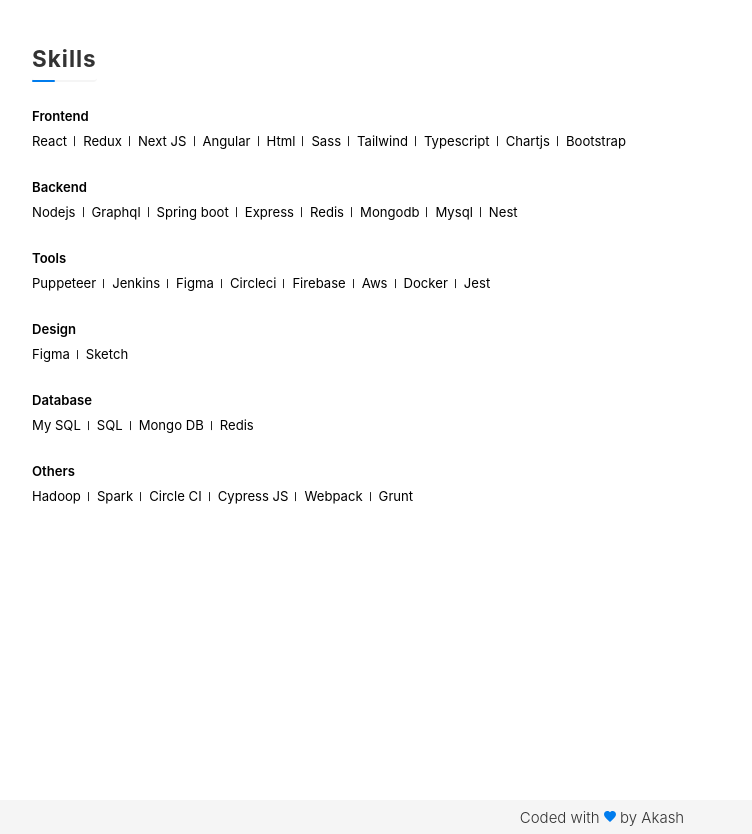
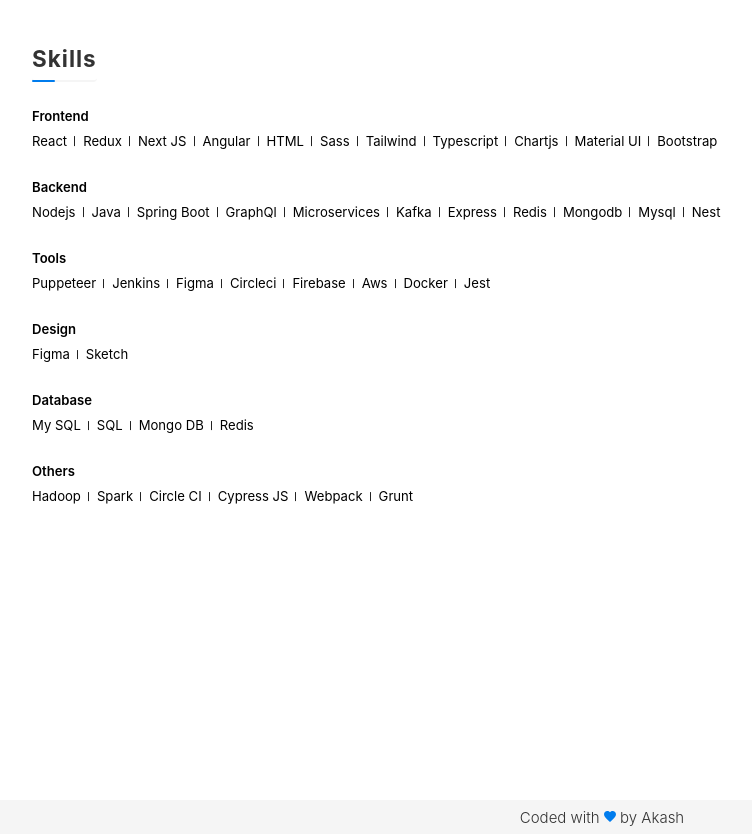
Before and after one commit to akashpinnani/my-portfolio, a Next.js app: page / in a window 1280 px wide. Shown: the part 800-1634 px from the top of the page, without its empty margins (38-790 px from the left). Built offline with nearby package versions, Linux system fonts and the light colour scheme.

Commit message:
update skills

```diff
--- a/components/skills/skills.tsx
+++ b/components/skills/skills.tsx
@@ -47,11 +47,12 @@
         <SkillIcon name="Redux" imgSrc={redux} />
         <SkillIcon name="Next JS" imgSrc={next} />
         <SkillIcon name="Angular" imgSrc={angular} />
-        <SkillIcon name="Html" imgSrc={html} />
+        <SkillIcon name="HTML" imgSrc={html} />
         <SkillIcon name="Sass" imgSrc={sass} />
         <SkillIcon name="Tailwind" imgSrc={tailwind} />
         <SkillIcon name="Typescript" imgSrc={typescript} />
         <SkillIcon name="Chartjs" imgSrc={chartjs} />
+        <SkillIcon name="Material UI" imgSrc={bootstrap} />
         <SkillIcon name="Bootstrap" imgSrc={bootstrap} />
       </div>
       <div className={skillIconStyles.skillSeparator}></div>
@@ -60,8 +61,11 @@
       <SectionSubTitle name="Backend" />
       <div className={skillIconStyles.skillsIconContainer}>
         <SkillIcon name="Nodejs" imgSrc={nodejs} />
-        <SkillIcon name="Graphql" imgSrc={graphql} />
-        <SkillIcon name="Spring boot" imgSrc={springboot} />
+        <SkillIcon name="Java" imgSrc={nodejs} />
+        <SkillIcon name="Spring Boot" imgSrc={nodejs} />
+        <SkillIcon name="GraphQl" imgSrc={graphql} />
+        <SkillIcon name="Microservices" imgSrc={springboot} />
+        <SkillIcon name="Kafka" imgSrc={springboot} />
         <SkillIcon name="Express" imgSrc={express} />
         <SkillIcon name="Redis" imgSrc={redis} />
         <SkillIcon name="Mongodb" imgSrc={mongodb} />
```
